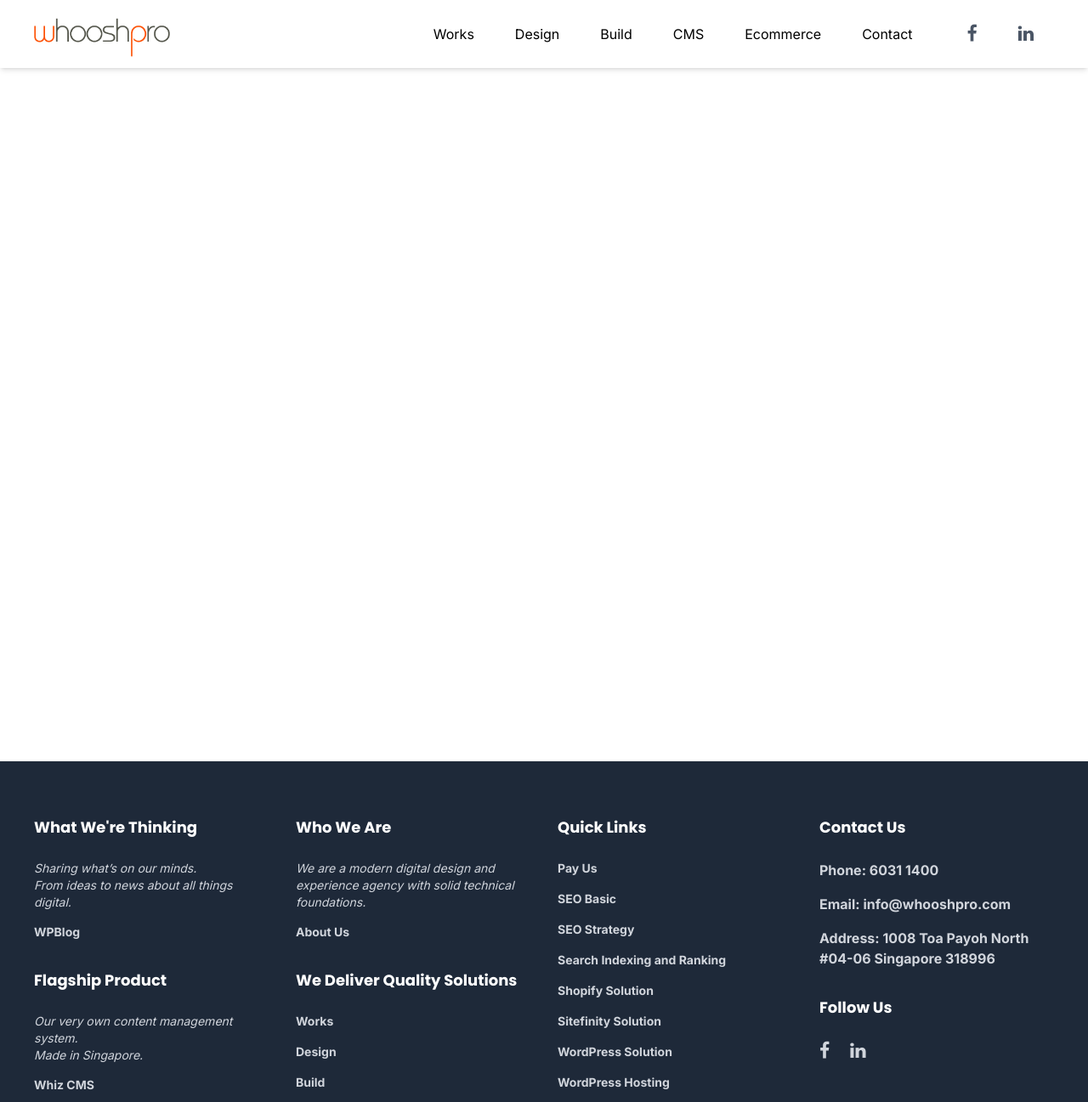
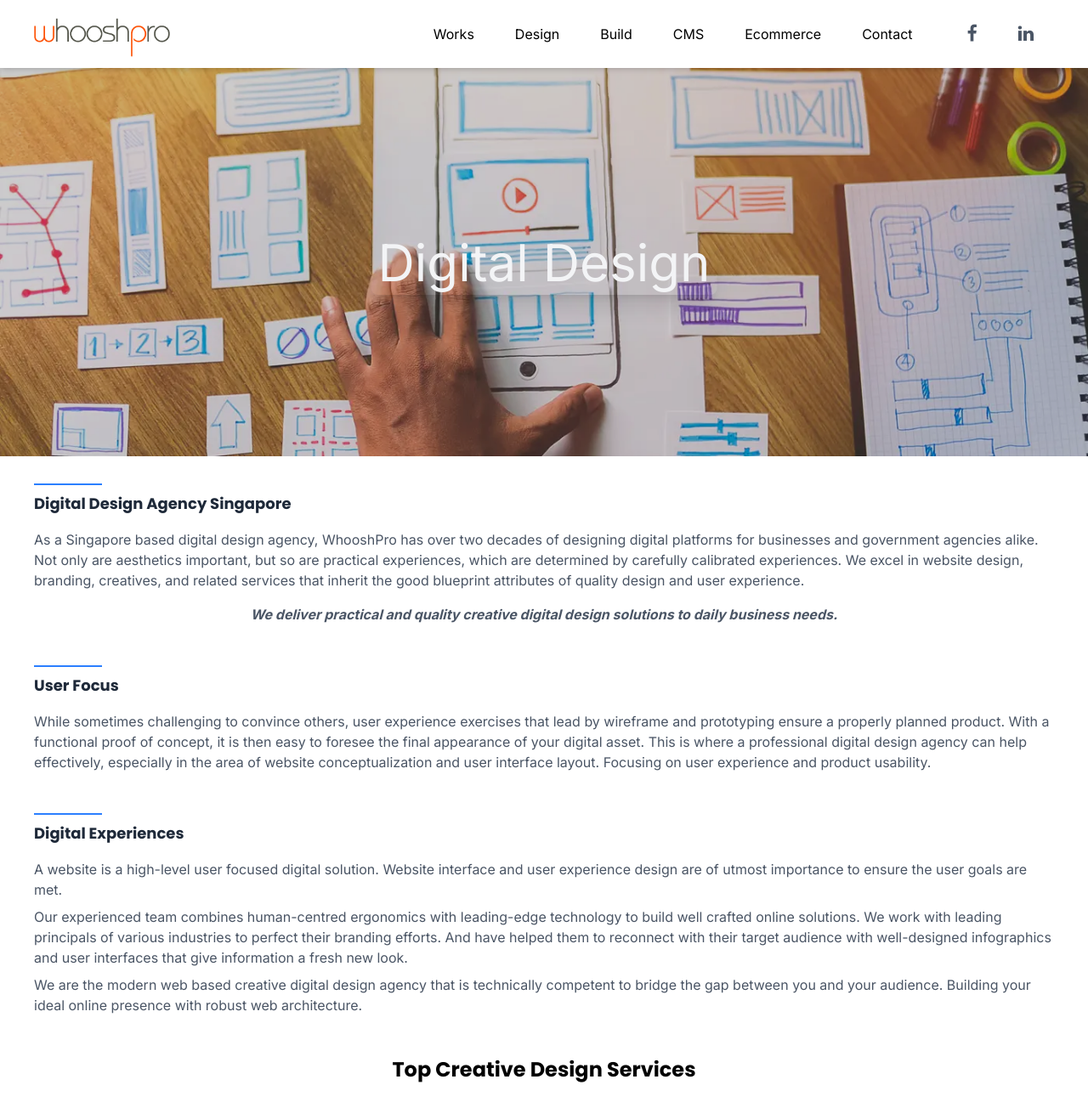
Before and after one commit to ChuSeng99/whooshpro-clone, a Vue app: page /whooshpro-clone/design in a window 1280 px wide. Shown: the top 1297 px of the page at 85% size. Built offline with nearby package versions, Linux system fonts and the light colour scheme.

Commit message:
Add Design Page

```diff
--- a/src/App.vue
+++ b/src/App.vue
@@ -6,7 +6,7 @@
 <template>
   <div>
     <Header class="px-10" />
-    <main class="px-10 pt-20 min-h-screen">
+    <main class="pt-20 min-h-screen">
       <router-view></router-view>
     </main>
     <Footer />
--- a/src/assets/style.css
+++ b/src/assets/style.css
@@ -22,6 +22,10 @@
 
 .md-60 {
   font-size: 60px;
+}
+
+.md-90 {
+  font-size: 90px;
 }
 
 @media (max-width: 768px) {
--- a/src/components/Header.vue
+++ b/src/components/Header.vue
@@ -69,7 +69,7 @@
                         class="p-2 lg:px-6 rounded-md cursor-pointer hover:bg-amber-600 md:hover:bg-white md:hover:underline md:hover:text-amber-600"
                         @click="closeMenuOnClick"
                     >
-                        <a href="#"><span>Design</span></a>
+                        <router-link to="/design">Design</router-link>
                     </li>
                     <li
                         class="p-2 lg:px-6 rounded-md cursor-pointer hover:bg-amber-600 md:hover:bg-white md:hover:underline md:hover:text-amber-600"
--- a/src/utils/router.js
+++ b/src/utils/router.js
@@ -1,10 +1,12 @@
 import { createRouter, createWebHistory } from 'vue-router'
 import Home from '../views/Home.vue'
 import Works from '../views/Works.vue'
+import Design from '@/views/Design.vue'
 
 const routes = [
   { path: '/', component: Home, name: 'Home' },
   { path: '/works', component: Works, name: 'Works' },
+  { path: '/design', component: Design, name: 'Design' },
 ]
 
 const router = createRouter({
--- /dev/null
+++ b/src/views/Design.vue
@@ -0,0 +1,126 @@
+<template>
+    <div class="relative w-full">
+        <div class="relative w-full">
+            <img
+                class="w-full"
+                src="../assets/images/design-hero.png"
+                alt="design-hero"
+            />
+            <div class="absolute inset-0 h-full bg-black opacity-20"></div>
+            <p
+                class="absolute top-1/2 left-1/2 -translate-x-1/2 -translate-y-1/2 text-4xl lg:text-6xl text-gray-100 bg-transparent p-2 shadow-xl rounded-lg">
+                Digital Design
+            </p>
+        </div>
+    </div>
+    <div class="px-10 pt-8">
+        <div class="mb-12">
+            <div class="h-[2px] w-20 bg-blue-500 mb-2"></div>
+            <h2 class="text-lg text-gray-800 mb-4">Digital Design Agency Singapore</h2>
+            <div>
+                <p class="text-gray-600 text-base mb-4">
+                    As a Singapore based digital design agency, WhooshPro has over two decades of designing digital
+                    platforms
+                    for businesses and government agencies alike. Not only are aesthetics important, but so are
+                    practical
+                    experiences, which are determined by carefully calibrated experiences. We excel in website design,
+                    branding,
+                    creatives, and related services that inherit the good blueprint attributes of quality design and
+                    user
+                    experience.
+                </p>
+                <p class="text-gray-600 italic font-bold text-center">
+                    We deliver practical and quality creative digital design solutions to daily business needs.
+                </p>
+            </div>
+        </div>
+        <div class="mb-12">
+            <div class="h-[2px] w-20 bg-blue-500 mb-2"></div>
+            <h2 class="text-lg text-gray-800 mb-4">User Focus</h2>
+            <div class>
+                <p class="text-gray-600 text-base">
+                    While sometimes challenging to convince others, user experience exercises that lead by wireframe and
+                    prototyping ensure a properly planned product. With a functional proof of concept, it is then easy
+                    to
+                    foresee the final appearance of your digital asset. This is where a professional digital design
+                    agency
+                    can help effectively, especially in the area of website conceptualization and user interface layout.
+                    Focusing on user experience and product usability.
+                </p>
+            </div>
+        </div>
+        <div class="mb-12">
+            <div class="h-[2px] w-20 bg-blue-500 mb-2"></div>
+            <h2 class="text-lg text-gray-800 mb-4">Digital Experiences</h2>
+            <div>
+                <p class="mb-2 text-base text-gray-600">
+                    A website is a high-level user focused digital solution. Website interface and user experience
+                    design
+                    are of utmost importance to ensure the user goals are met.
+                </p>
+                <p class="mb-2 text-base text-gray-600">
+                    Our experienced team combines human-centred ergonomics with leading-edge technology to build well
+                    crafted online solutions. We work with leading principals of various industries to perfect their
+                    branding efforts. And have helped them to reconnect with their target audience with well-designed
+                    infographics and user interfaces that give information a fresh new look.<br />
+                </p>
+                <p class="mb-2 text-base text-gray-600">
+                    We are the modern web based creative digital design agency that is technically competent to bridge
+                    the
+                    gap between you and your audience. Building your ideal online presence with robust web architecture.
+                </p>
+            </div>
+        </div>
+        <div>
+            <h1 class="text-2xl text-center mb-8">Top Creative Design Services</h1>
+            <div class="grid grid-col-1 md:grid-cols-2 lg:grid-cols-3 gap-10 md:gap-12 lg:gap-16">
+                <div
+                    class="flex items-center gap-8 bg-teal-100 px-10 py-8 rounded-3xl shadow-md md:flex-col md:gap-12 transition duration-300 hover:shadow-2xl hover:scale-105">
+                    <i class="material-icons md-90 text-gray-800 bg-gray-200 p-4 rounded-lg shadow-lg">computer</i>
+                    <div class="md:text-center">
+                        <h2 class="text-teal-800 text-2xl mb-2">Website Design</h2>
+                        <p class="text-sm text-teal-800">Delivering websites that give good first, and lasting
+                            impressions. With beautiful, aesthetically pleasing web appearances that work.</p>
+                    </div>
+                </div>
+                <div
+                    class="flex items-center gap-8 bg-sky-100 px-10 py-8 rounded-3xl shadow-md md:flex-col md:gap-12 transition duration-300 hover:shadow-2xl hover:scale-105">
+                    <i class="material-icons md-90 text-gray-800 bg-gray-200 p-4 rounded-lg shadow-lg">mood</i>
+                    <div class="md:text-center">
+                        <h2 class="text-sky-800 text-2xl mb-2">User Experience Design</h2>
+                        <p class="text-sm text-sky-600">Delivering websites that give good first, and lasting
+                            impressions. With beautiful, aesthetically pleasing web appearances that work.</p>
+                    </div>
+                </div>
+                <div
+                    class="flex items-center gap-8 bg-rose-100 px-10 py-8 rounded-3xl shadow-md md:flex-col md:gap-12 transition duration-300 hover:shadow-2xl hover:scale-105">
+                    <i class="material-icons md-90 text-gray-800 bg-gray-200 p-4 rounded-lg shadow-lg">dashboard</i>
+                    <div class="md:text-center">
+                        <h2 class="text-rose-800 text-2xl mb-2">Brochure Design</h2>
+                        <p class="text-sm text-rose-600">Creating informative and targeted handouts. Augmenting key
+                            marketing goals.</p>
+                    </div>
+                </div>
+                <div
+                    class="flex items-center gap-8 bg-yellow-100 px-10 py-8 rounded-3xl shadow-md md:flex-col md:gap-12 transition duration-300 hover:shadow-2xl hover:scale-105">
+                    <i
+                        class="material-icons md-90 text-gray-800 bg-gray-200 p-4 rounded-lg shadow-lg">corporate_fare</i>
+                    <div class="md:text-center">
+                        <h2 class="text-yellow-800 text-2xl mb-2">Corporate Branding Design</h2>
+                        <p class="text-sm text-yellow-600">Conceptualizing meaningful and relatable corporate logos,
+                            brand and style guides. Giving businesses unique identities.</p>
+                    </div>
+                </div>
+                <div
+                    class="flex items-center gap-8 bg-violet-100 px-10 py-8 rounded-3xl shadow-md md:flex-col md:gap-12 transition duration-300 hover:shadow-2xl hover:scale-105">
+                    <i class="material-icons md-90 text-gray-800 bg-gray-200 p-4 rounded-lg shadow-lg">analytics</i>
+                    <div class="md:text-center">
+                        <h2 class="text-violet-800 text-2xl mb-2">Infographics Design</h2>
+                        <p class="text-sm text-violet-600">Visualizing information concisely. Facilitating effective
+                            communication.</p>
+                    </div>
+                </div>
+            </div>
+        </div>
+    </div>
+</template>
--- a/src/views/Home.vue
+++ b/src/views/Home.vue
@@ -6,6 +6,7 @@
 </script>
 
 <template>
+  <div class="px-10">
     <div class="py-6 flex justify-center">
       <section class="relative min-h-[80vh] overflow-hidden rounded-lg shadow-lg w-full mx-auto">
         <video
@@ -99,4 +100,5 @@
         class="mt-4"
       >Let's Make It Happen!</BaseButton>
     </section>
+  </div>
 </template>
--- a/src/views/Works.vue
+++ b/src/views/Works.vue
@@ -6,6 +6,7 @@
 </script>
 
 <template>
+	<div class="px-10">
 		<div class="py-12 px-6 flex flex-col gap-2 justify-center items-center">
 			<p class="text-amber-600 font-semibold">Our Works</p>
 			<h2 class="text-5xl text-center mt-4 text-gray-800">23 Years of<br /> Creativity & Innovation</h2>
@@ -42,4 +43,5 @@
 				</div>
 			</div>
 		</div>
+	</div>
 </template>
```
Also changed, not shown: src/assets/images/design-hero.png (added). Lines whose indentation alone changed are shown as unchanged.
